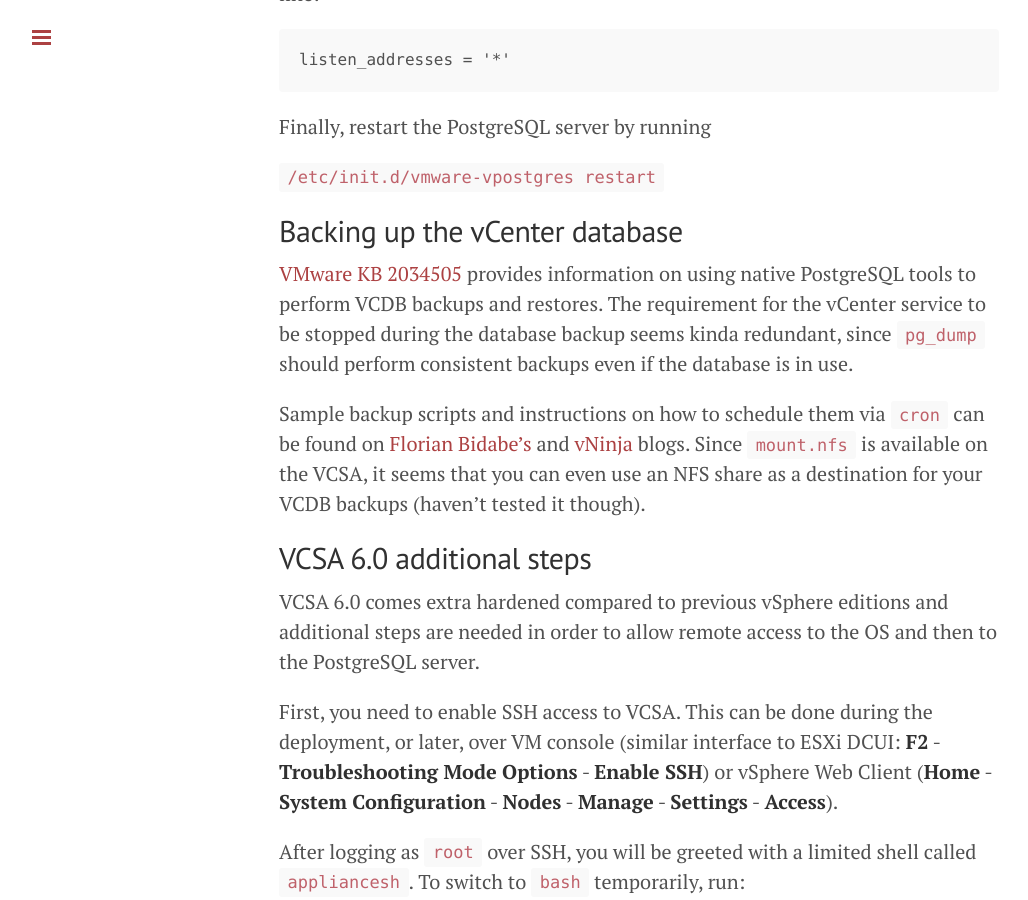
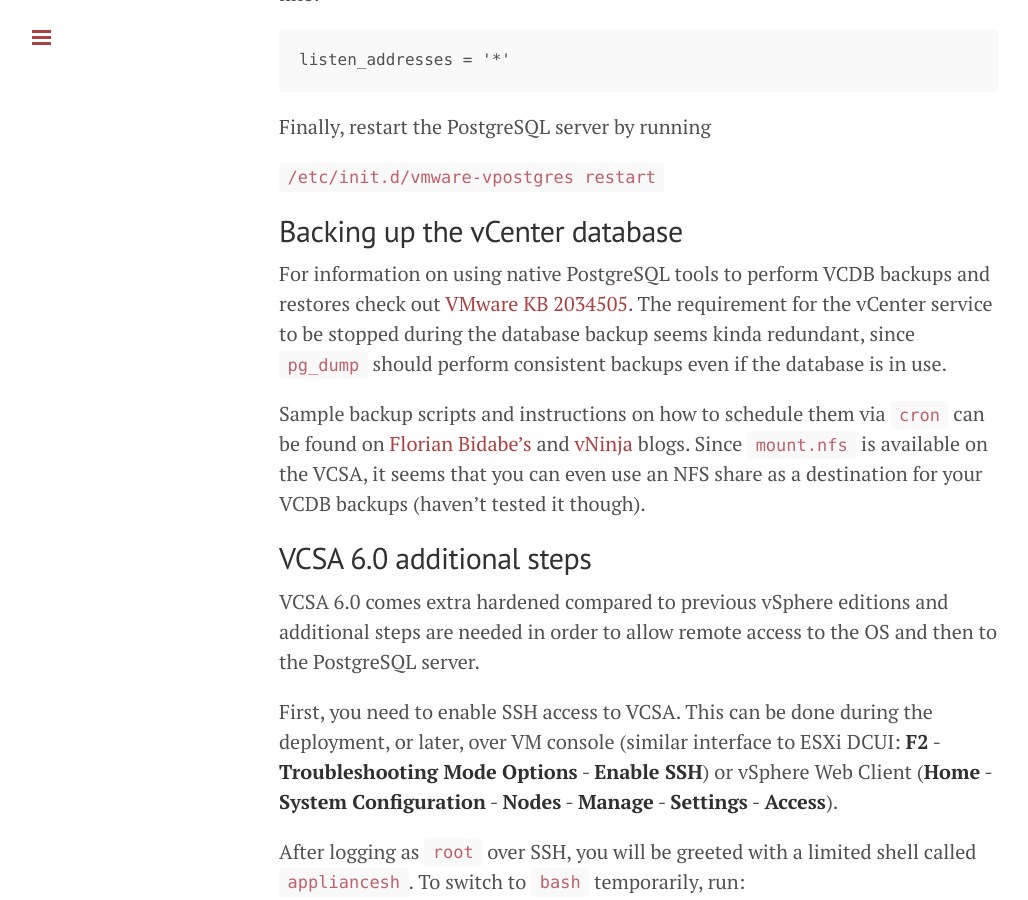
Before and after one commit to nilic/nilic.github.io, a Jekyll site: the page built from _posts/2015-03-21-exploring-vcsa-embedded-postgresql-database.md, in a window 1280 px wide and 900 px high, scrolled down 2009 px. Shown: the whole window, without its empty margins (1-1029 px from the left). Built offline with Jekyll 4.4.1, drawn with Linux system fonts in a browser that asks for light colours; nearby versions of some CDN libraries; Markdown is read by kramdown in place of the engine named in the settings.

Commit message:
small rephrasing

```diff
--- a/_posts/2015-03-21-exploring-vcsa-embedded-postgresql-database.md
+++ b/_posts/2015-03-21-exploring-vcsa-embedded-postgresql-database.md
@@ -61,7 +61,7 @@ Finally, restart the PostgreSQL server by running
 
 ## Backing up the vCenter database
 
-[VMware KB 2034505](http://kb.vmware.com/kb/2034505) provides information on using native PostgreSQL tools to perform VCDB backups and restores. The requirement for the vCenter service to be stopped during the database backup seems kinda redundant, since `pg_dump` should perform consistent backups even if the database is in use.
+For information on using native PostgreSQL tools to perform VCDB backups and restores check out [VMware KB 2034505](http://kb.vmware.com/kb/2034505). The requirement for the vCenter service to be stopped during the database backup seems kinda redundant, since `pg_dump` should perform consistent backups even if the database is in use.
 
 Sample backup scripts and instructions on how to schedule them via `cron` can be found on [Florian Bidabe's](http://bidabe.zapto.org/?p=360) and [vNinja](http://vninja.net/virtualization/vpostgres-database-backup-vcsa-5-5/) blogs. Since `mount.nfs` is available on the VCSA, it seems that you can even use an NFS share as a destination for your VCDB backups (haven't tested it though).
 
```
